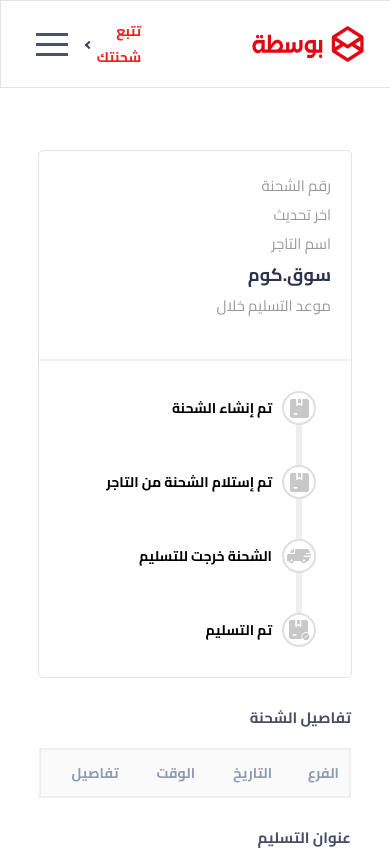
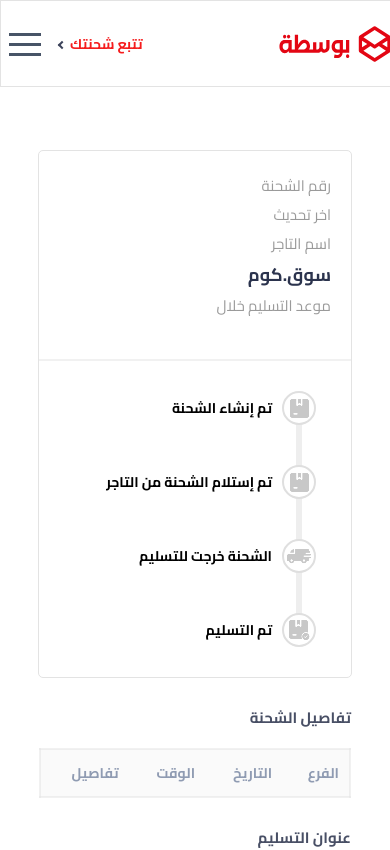
Before and after one commit to Nar6x/bosta-shipment-tracker, a React (Create React App) app: page / in a window 390 px wide. Shown: the top 850 px of the page. Built offline with nearby package versions, Linux system fonts and the light colour scheme.

Commit message:
Minor changes

```diff
--- a/src/index.css
+++ b/src/index.css
@@ -764,22 +764,18 @@
     font-weight: bold;
   }
 
-  .navbar-menu-container {
+  /* .navbar-menu-container {
     margin: 0 35px;
-  }
+  } */
 
   .navbar-container {
     width: 100%;
     padding: 0;
-    justify-content: center;
+    justify-content: space-between;
   }
 
   .logo {
     display: flex;
-  }
-
-  .logo img {
-    margin: 0 35px;
   }
 
   ul {
@@ -793,4 +789,8 @@
   .mobile-menu {
     display: flex;
   }
+
+  .track-shipment-dropdown {
+    width: 200px;
+  }
 }
```
